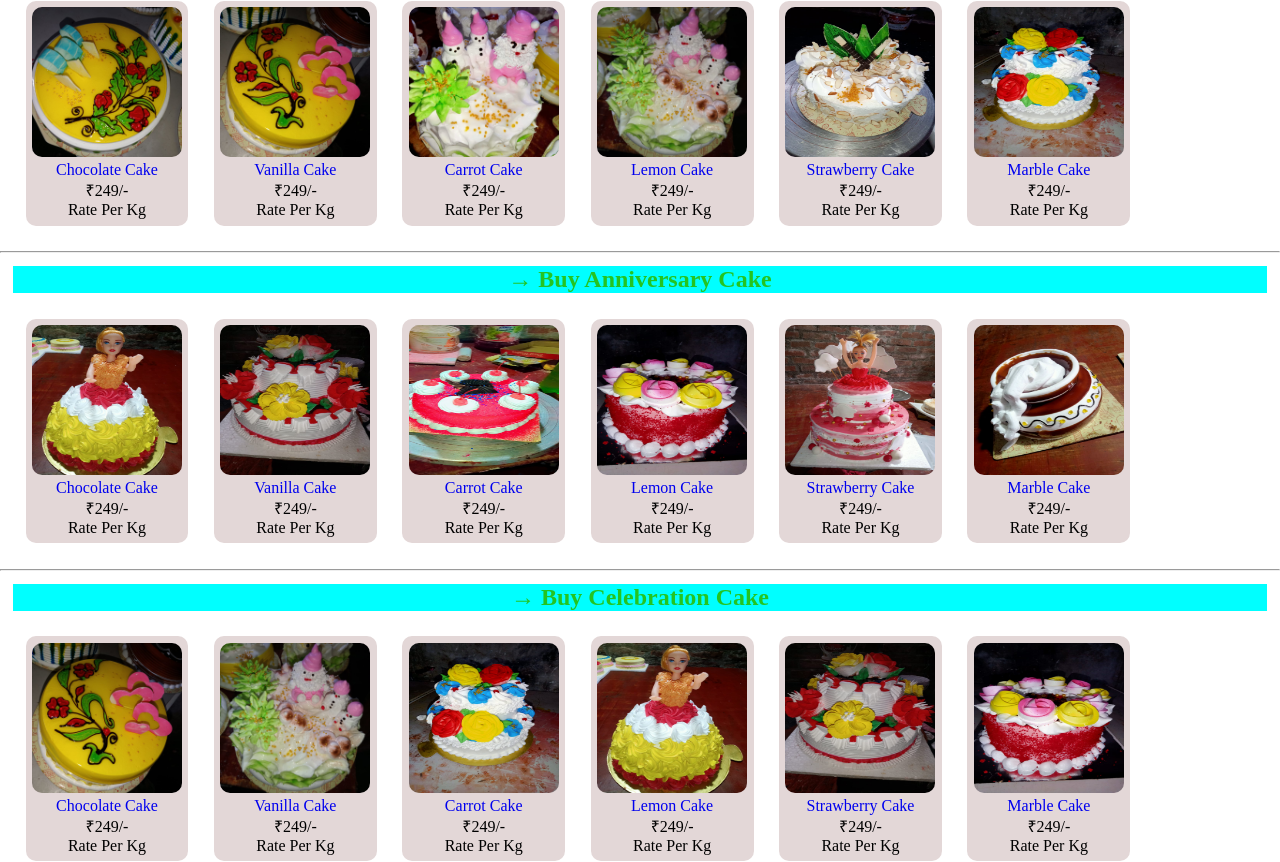
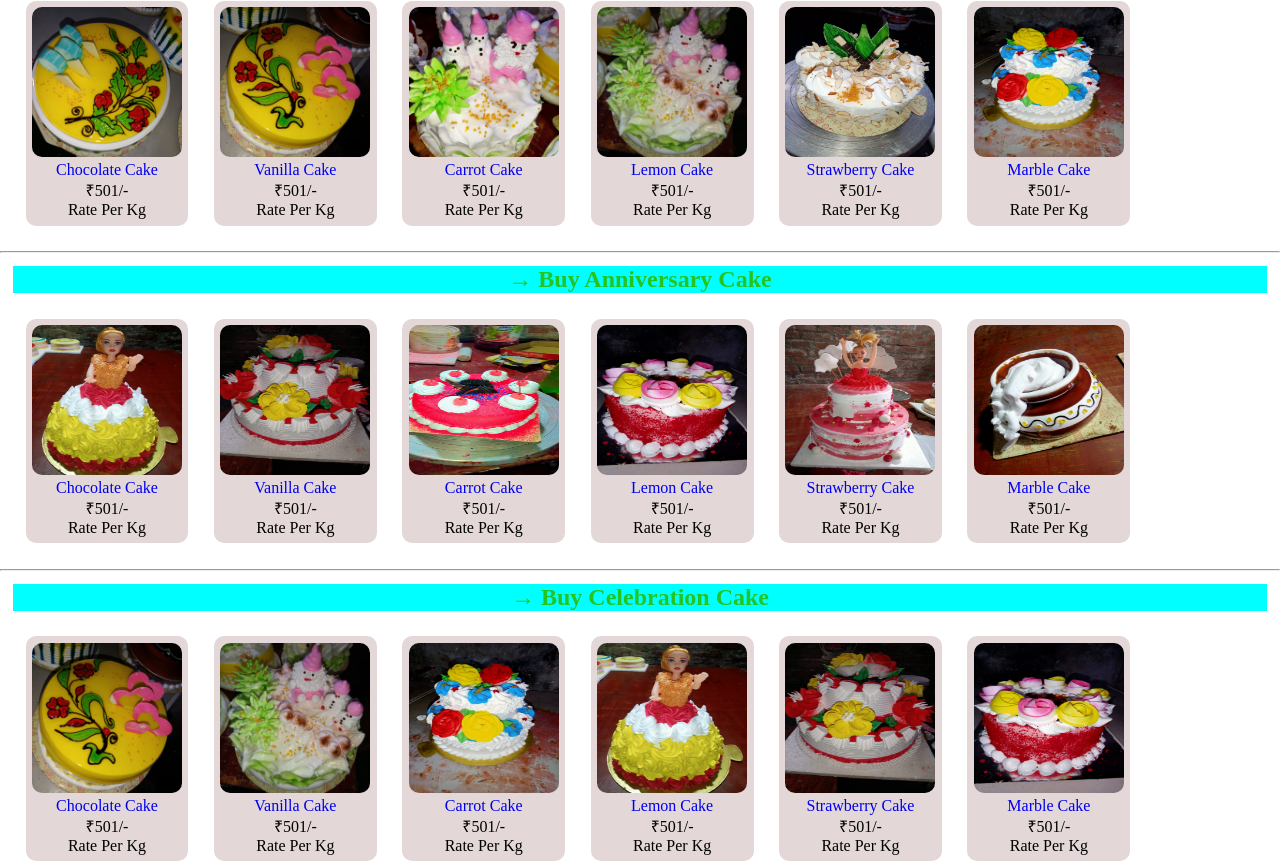
Before and after one commit to simpledeepak/The-Cake-House, a plain HTML site: page index.html in a window 1280 px wide. Shown: the part 171-1033 px from the top of the page. Drawn offline with Linux system fonts and the light colour scheme.

Commit message:
Update index.html

```diff
--- a/index.html
+++ b/index.html
@@ -48,7 +48,7 @@
                 <a href="Cake" target="blank">
                     <li>Chocolate Cake</li>
                 </a>
-                <li>&#8377;249/-</li>
+                <li>&#8377;501/-</li>
                 <li>Rate Per Kg</li>
             </div>
 
@@ -57,7 +57,7 @@
                 <a href="Cake" target="blank">
                     <li>Vanilla Cake</li>
                 </a>
-                <li>&#8377;249/-</li>
+                <li>&#8377;501/-</li>
                 <li>Rate Per Kg</li>
             </div>
 
@@ -66,7 +66,7 @@
                 <a href="Cake" target="blank">
                     <li>Carrot Cake</li>
                 </a>
-                <li>&#8377;249/-</li>
+                <li>&#8377;501/-</li>
                 <li>Rate Per Kg</li>
             </div>
 
@@ -75,7 +75,7 @@
                 <a href="Cake" target="blank">
                     <li>Lemon Cake</li>
                 </a>
-                <li>&#8377;249/-</li>
+                <li>&#8377;501/-</li>
                 <li>Rate Per Kg</li>
             </div>
 
@@ -84,7 +84,7 @@
                 <a href="Cake" target="blank">
                     <li>Strawberry Cake</li>
                 </a>
-                <li>&#8377;249/-</li>
+                <li>&#8377;501/-</li>
                 <li>Rate Per Kg</li>
             </div>
 
@@ -93,7 +93,7 @@
                 <a href="Cake" target="blank">
                     <li>Marble Cake</li>
                 </a>
-                <li>&#8377;249/-</li>
+                <li>&#8377;501/-</li>
                 <li>Rate Per Kg</li>
             </div>
 
@@ -108,7 +108,7 @@
                 <a href="Cake" target="blank">
                     <li>Chocolate Cake</li>
                 </a>
-                <li>&#8377;249/-</li>
+                <li>&#8377;501/-</li>
                 <li>Rate Per Kg</li>
             </div>
 
@@ -117,7 +117,7 @@
                 <a href="Cake" target="blank">
                     <li>Vanilla Cake</li>
                 </a>
-                <li>&#8377;249/-</li>
+                <li>&#8377;501/-</li>
                 <li>Rate Per Kg</li>
             </div>
 
@@ -126,7 +126,7 @@
                 <a href="Cake" target="blank">
                     <li>Carrot Cake</li>
                 </a>
-                <li>&#8377;249/-</li>
+                <li>&#8377;501/-</li>
                 <li>Rate Per Kg</li>
             </div>
 
@@ -135,7 +135,7 @@
                 <a href="Cake" target="blank">
                     <li>Lemon Cake</li>
                 </a>
-                <li>&#8377;249/-</li>
+                <li>&#8377;501/-</li>
                 <li>Rate Per Kg</li>
             </div>
 
@@ -144,7 +144,7 @@
                 <a href="Cake" target="blank">
                     <li>Strawberry Cake</li>
                 </a>
-                <li>&#8377;249/-</li>
+                <li>&#8377;501/-</li>
                 <li>Rate Per Kg</li>
             </div>
 
@@ -153,7 +153,7 @@
                 <a href="Cake" target="blank">
                     <li>Marble Cake</li>
                 </a>
-                <li>&#8377;249/-</li>
+                <li>&#8377;501/-</li>
                 <li>Rate Per Kg</li>
             </div>
 
@@ -168,7 +168,7 @@
                 <a href="Cake" target="blank">
                     <li>Chocolate Cake</li>
                 </a>
-                <li>&#8377;249/-</li>
+                <li>&#8377;501/-</li>
                 <li>Rate Per Kg</li>
             </div>
 
@@ -177,7 +177,7 @@
                 <a href="Cake" target="blank">
                     <li>Vanilla Cake</li>
                 </a>
-                <li>&#8377;249/-</li>
+                <li>&#8377;501/-</li>
                 <li>Rate Per Kg</li>
             </div>
 
@@ -186,7 +186,7 @@
                 <a href="Cake" target="blank">
                     <li>Carrot Cake</li>
                 </a>
-                <li>&#8377;249/-</li>
+                <li>&#8377;501/-</li>
                 <li>Rate Per Kg</li>
             </div>
 
@@ -195,7 +195,7 @@
                 <a href="Cake" target="blank">
                     <li>Lemon Cake</li>
                 </a>
-                <li>&#8377;249/-</li>
+                <li>&#8377;501/-</li>
                 <li>Rate Per Kg</li>
             </div>
 
@@ -204,7 +204,7 @@
                 <a href="Cake" target="blank">
                     <li>Strawberry Cake</li>
                 </a>
-                <li>&#8377;249/-</li>
+                <li>&#8377;501/-</li>
                 <li>Rate Per Kg</li>
             </div>
 
@@ -213,7 +213,7 @@
                 <a href="Cake" target="blank">
                     <li>Marble Cake</li>
                 </a>
-                <li>&#8377;249/-</li>
+                <li>&#8377;501/-</li>
                 <li>Rate Per Kg</li>
             </div>
 
```
